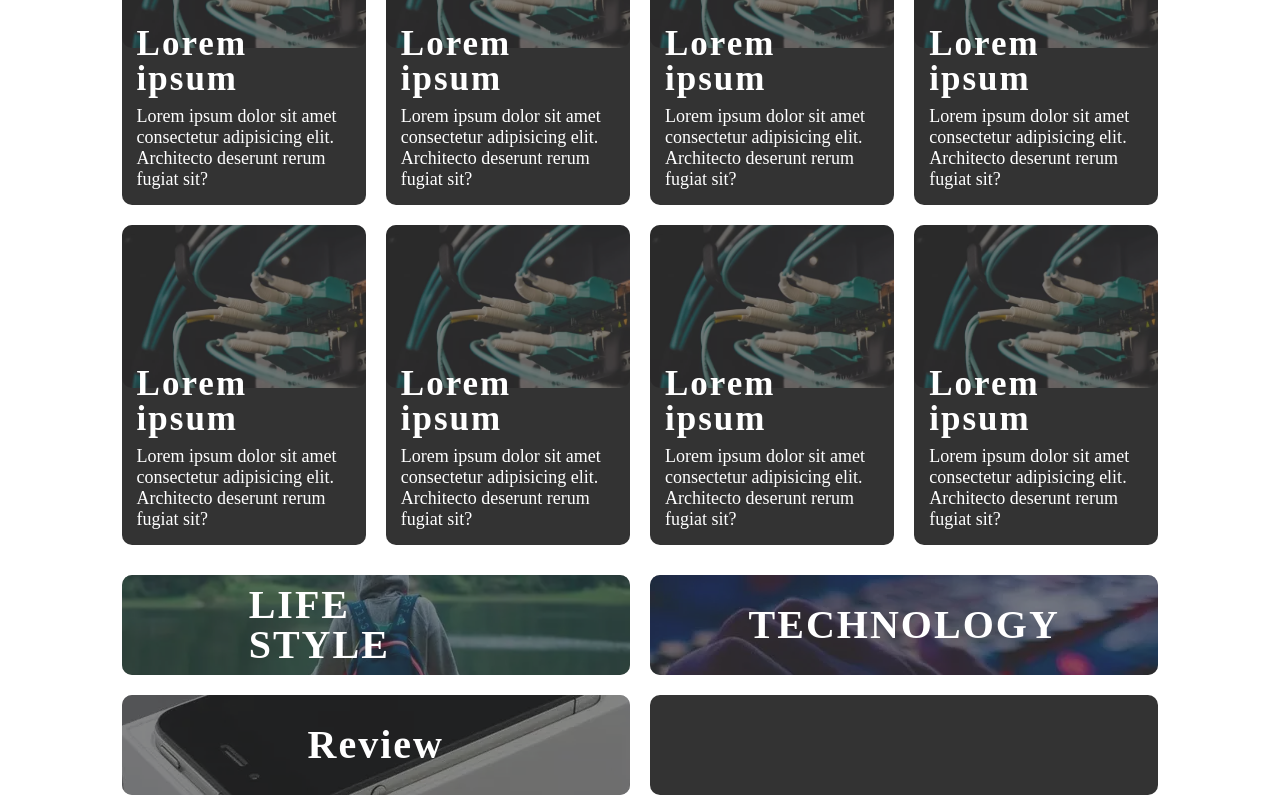
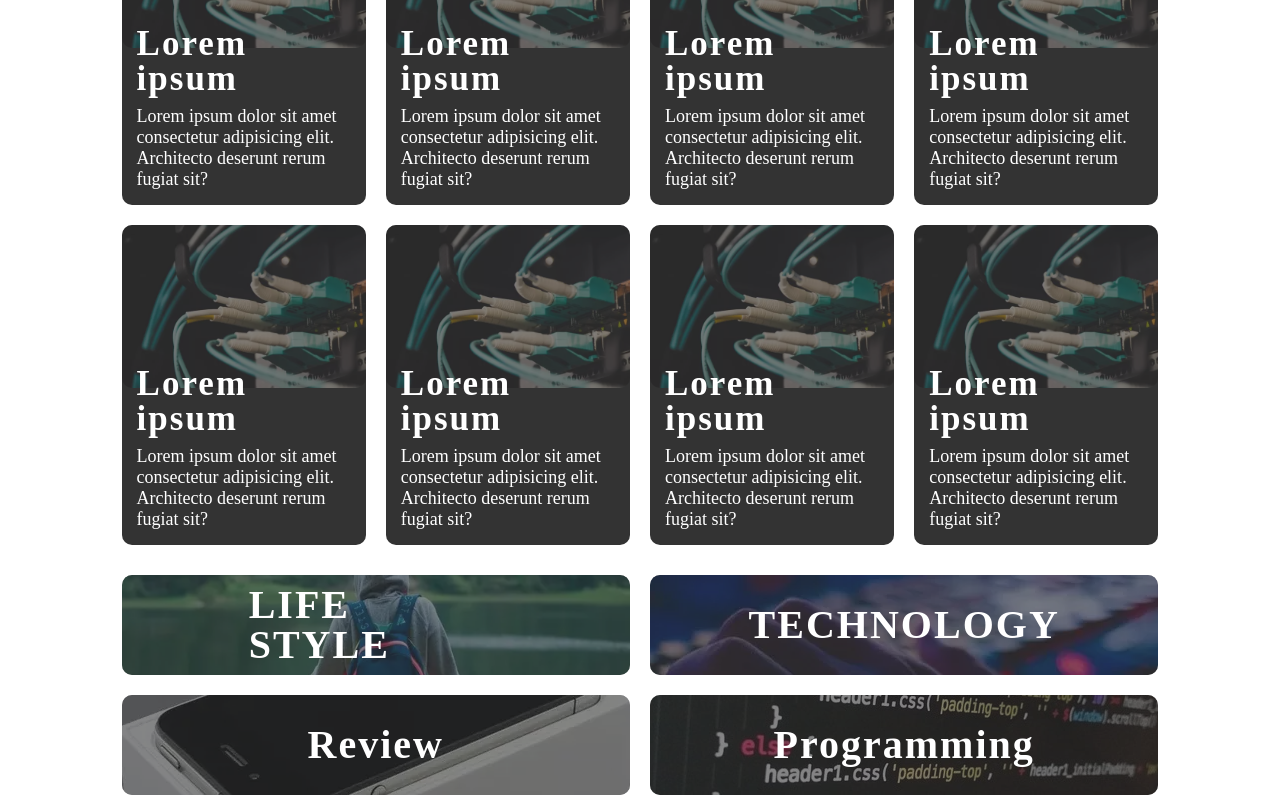
Before and after one commit to thanawatgulati/thanawat-blog, a Next.js app: page / in a window 1280 px wide. Shown: the part 440-1240 px from the top of the page. Built offline with nearby package versions, Linux system fonts and the light colour scheme.

Commit message:
👨‍💻 Programming Category

```diff
--- a/components/Categories.tsx
+++ b/components/Categories.tsx
@@ -36,7 +36,16 @@ export default function Categories({}: Props): ReactElement {
           />
         </LazyLoad>
       </div>
-      <div className={styles.category}></div>
+      <div className={styles.category}>
+        <h3 className={styles.textCategory}>Programming</h3>
+        <LazyLoad offset={100} heigth={"100%"}>
+          <img
+            className={styles.imgCategory}
+            src="/images/programming.webp"
+            alt="life-style"
+          />
+        </LazyLoad>
+      </div>
     </div>
   );
 }
```
Also changed, not shown: public/images/programming.webp (added), 1 other file (tests, documents, lock files or other folders).
